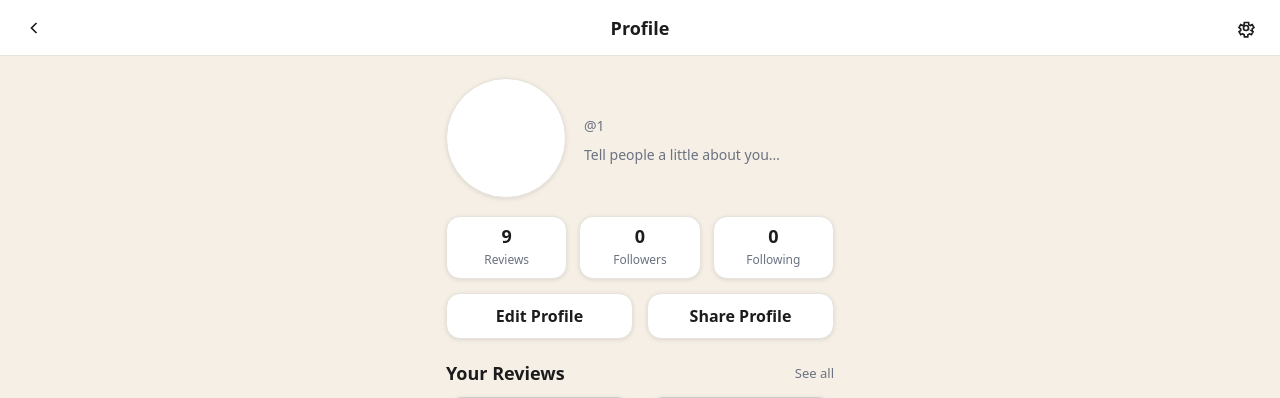
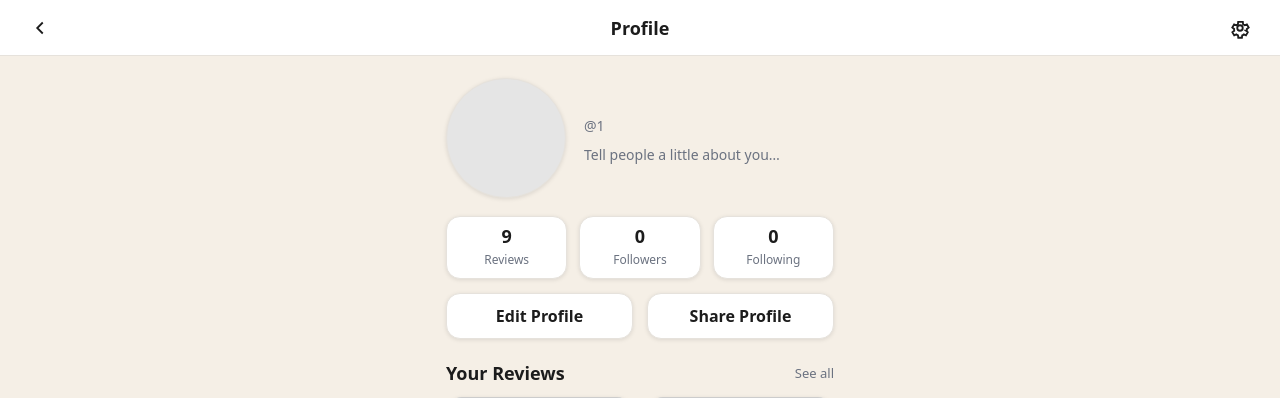
Before and after one commit to serennabatth/bookbuddy, a Flask app: page /public/1 in a window 1280 px wide. Shown: the top 398 px of the page. Run offline with Flask 3, Linux system fonts and the light colour scheme; grey boxes labelled with a size stand in for pictures from a placeholder-image service; some libraries are stand-ins or nearby versions.

Commit message:
Updated styling

```diff
--- a/main.py
+++ b/main.py
@@ -75,10 +75,10 @@ class Book(db.Model):
     year = db.Column(db.String(20), default="")
     cover = db.Column(db.String(500), default="")
 
-    # Open Library identifiers (these make covers much more accurate)
-    olid = db.Column(db.String(50), default="", index=True)     # e.g. "OL12345M" (edition id)
-    cover_i = db.Column(db.String(50), default="")              # e.g. "1234567"
-    isbn = db.Column(db.String(32), default="")                 # e.g. "9780141182636"
+    # Open Library identifiers
+    olid = db.Column(db.String(50), default="", index=True)
+    cover_i = db.Column(db.String(50), default="")
+    isbn = db.Column(db.String(32), default="")
 
     __table_args__ = (db.UniqueConstraint("title", "author", name="uq_book_title_author"),)
 
@@ -112,7 +112,7 @@ def load_user(user_id):
 with app.app_context():
     db.create_all()
 
-    # add bio column if it doesn't exist yet (sqlite dev migration)
+    # add bio column  (sqlite dev migration)
     cols_user = [row[1] for row in db.session.execute(text("PRAGMA table_info(user)")).fetchall()]
     if "bio" not in cols_user:
         db.session.execute(text("ALTER TABLE user ADD COLUMN bio TEXT DEFAULT ''"))
@@ -130,7 +130,7 @@ with app.app_context():
 
 
 # -----------------------------------------------------------------------------
-# Demo Data (keep small; DB will hold the “proper app” library)
+# Demo Data
 # -----------------------------------------------------------------------------
 BOOKS = [
     {"title": "The Great Gatsby", "author": "F. Scott Fitzgerald", "genre": "Classics", "rating": 4.40,
@@ -159,7 +159,7 @@ GENRES = [
 ]
 
 # ----------------------------
-# App/session preferences (very lightweight demo)
+# App/session preferences demo
 # ----------------------------
 LANGS = ["English", "Español", "Français", "Deutsch", "Italiano"]
 
@@ -418,7 +418,7 @@ def _ol_description_for(title: str, author: str = "", timeout: int = 10) -> str:
     if not docs:
         return ""
 
-    # pick the most relevant doc (basic scoring like your cover matcher)
+    # pick the most relevant doc (basic scoring like cover matcher)
     t_low = t.lower()
     a_low = a.lower()
 
@@ -586,7 +586,7 @@ CURATED_SHELVES = {
         ("The Shining", "Stephen King", "Horror"),
     ],
     "Trending": [
-        # keep curated for portfolio stability (no “random OL results”)
+
         ("Fourth Wing", "Rebecca Yarros", "Fantasy"),
         ("Iron Flame", "Rebecca Yarros", "Fantasy"),
         ("The Seven Husbands of Evelyn Hugo", "Taylor Jenkins Reid", "Romance"),
@@ -640,7 +640,7 @@ def _ensure_seeded_curated(min_books: int = 250):
 
 
 with app.app_context():
-    # Auto-seed so the app feels “real” without manual adding
+    # Auto-seed so the app feels real without manual adding
     _ensure_seeded_curated(min_books=250)
 
 
@@ -715,7 +715,7 @@ def book_details(title):
     avg_rating = float(avg or 0.0)
 
     # Update the book dict rating so your template shows the real avg
-    book = dict(book)  # copy so we don't mutate the global list
+    book = dict(book)
     book["rating"] = avg_rating
 
     # Convert Review rows into the dict shape your template expects
@@ -735,13 +735,13 @@ def book_details(title):
             "age": _time_ago(r.created),
         })
 
-    # Best-effort real description (fallback to your current placeholder)
+    # Best-effort real description
     description = _ol_description_for(book.get("title", ""), book.get("author", "")) or (
         "A gripping, imaginative novel that explores power, control, and identity. "
         "This edition features a modern cover while preserving the timeless themes."
     )
 
-    # Optional recommendations (if you ever enable that section in template)
+    # Optional recommendations
     top_rated = sorted(all_books_ui(), key=lambda b: b.get("rating", 0.0), reverse=True)[:8]
 
     return render_template(
@@ -755,7 +755,7 @@ def book_details(title):
 
 @app.route("/book/<title>/reviews")
 def book_reviews(title):
-    # Find the book from demo+DB (same logic as book_details)
+    # Find the book from demo+DB
     book = next(
         (b for b in all_books_ui()
          if (b.get("title") or "").lower() == (title or "").lower()),
@@ -783,7 +783,7 @@ def book_reviews(title):
     avg_rating = float(avg or 0.0)
     review_count = len(rows)
 
-    # Template-friendly shape (same as your book_details)
+    # Template-friendly shape
     reviews = []
     for r in rows:
         display_user = ""
@@ -1063,7 +1063,7 @@ def api_followers_remove():
     return {"ok": True}
 
 
-# ---------- Genre landing (pretty URL that reuses Browse) ----------
+# ---------- Genre landing  ----------
 @app.route("/genre/<name>")
 def genre_page(name):
     return redirect(url_for("browse", genre=name), code=302)
@@ -1168,7 +1168,9 @@ import os
 @login_required
 def edit_profile():
     if request.method == "POST":
+        # ----------------------------
         # Text fields
+        # ----------------------------
         new_name = (request.form.get("name") or "").strip()
         new_handle = (request.form.get("handle") or "").strip()
         new_bio = (request.form.get("bio") or "").strip()
@@ -1186,32 +1188,34 @@ def edit_profile():
         # ----------------------------
         # Profile picture upload
         # ----------------------------
-        file = request.files.get("profile_picture")
+        file = request.files.get("avatar")
 
         if file and file.filename:
             filename = secure_filename(file.filename)
 
-            upload_folder = os.path.join("static", "uploads", "avatars")
-            os.makedirs(upload_folder, exist_ok=True)
 
-            filepath = os.path.join(upload_folder, filename)
-            file.save(filepath)
+            allowed_ext = {"png", "jpg", "jpeg", "webp"}
+            ext = filename.rsplit(".", 1)[-1].lower() if "." in filename else ""
+            if ext in allowed_ext:
+                upload_folder = os.path.join("static", "uploads", "avatars")
+                os.makedirs(upload_folder, exist_ok=True)
 
-            # store path or filename on user model
-            current_user.avatar = f"uploads/avatars/{filename}"
+
+                base = filename.rsplit(".", 1)[0]
+                filename = f"user_{current_user.id}_{base}.{ext}"
+
+                filepath = os.path.join(upload_folder, filename)
+                file.save(filepath)
+
+                # Store path relative to /static because you do url_for('static', filename=user.avatar)
+                current_user.avatar = f"uploads/avatars/{filename}"
 
         db.session.commit()
         flash("Profile updated.", "ok")
         return redirect(url_for("profile_page"))
 
-    user = {
-        "name": current_user_name(),
-        "handle": current_user_handle(),
-        "bio": current_user.bio or "",
-        "avatar": getattr(current_user, "avatar", None),
-    }
-
-    return render_template("edit_profile.html", user=user)
+    # pass the actual current_user so templates can read user.avatar, user.name etc
+    return render_template("edit_profile.html", user=current_user)
 
 
 @app.route("/share-profile")
@@ -1422,7 +1426,7 @@ def forgot_password():
             token = generate_reset_token(user.email)
             reset_link = url_for("reset_password", token=token, _external=True)
 
-            # DEV: print link in terminal for now
+
             print("\n=== PASSWORD RESET LINK ===")
             print(reset_link)
             print("===========================\n")
--- a/templates/profile.html
+++ b/templates/profile.html
@@ -9,7 +9,7 @@
   </a>
 
   <!-- Center: title -->
-  <div class="h1" style="width:100%; text-align:center;">
+  <div class="h1 appbar-title">
     Profile
   </div>
 
@@ -32,13 +32,44 @@
   }
   header { border-bottom: 1px solid rgba(0,0,0,.08); }
 
+/* Proper appbar layout */
+.appbar{
+  display:grid;
+  grid-template-columns: 48px 1fr 48px;
+  align-items:center;
+}
+
+.appbar-title{
+  text-align:center;
+  font-weight:700;
+}
+
+/* Make icon buttons a consistent tap target */
+.navicon{
+  width:48px;
+  height:48px;
+  display:flex;
+  align-items:center;
+  justify-content:center;
+  padding:0;
+}
+
+/* Prevent SVG distortion */
+.navicon svg{
+  width:22px;
+  height:22px;
+  flex: 0 0 auto;
+  display:block;
+}
+
+
   /* Back/gear icons */
   .navicon{
     background:none;
     border:none;
     box-shadow:none;
-    padding:8px;
-    border-radius:0;
+    padding:10px;
+    border-radius:10px;
     text-decoration:none;
     color:inherit;
     display:flex;
@@ -48,9 +79,10 @@
   .navicon:focus,
   .navicon:active{ outline:none; box-shadow:none; }
 
-  /* Right icon sits on the far right even though title is centered */
+  /* Right icon sits on the far right */
   .navicon.right{
     margin-left:auto;
+    margin-right:8px;
   }
 
   .p-wrap{
@@ -67,11 +99,11 @@
     margin-top:6px;
   }
 
-  .avatar{
+.avatar{
   width:120px;
   height:120px;
   border-radius:50%;
-  background: var(--card);
+  background:#E5E5E5;
   border: 1px solid var(--border);
   box-shadow: var(--shadow);
   background-size:cover;
```
Also changed, not shown: templates/edit_profile.html (+8 -7 lines), static/uploads/avatars/b100_b01_s02_f005.eps.small_1.jpg (added), static/uploads/avatars/user_4_b100_b01_s02_f005.eps.small_1.jpg (added).
